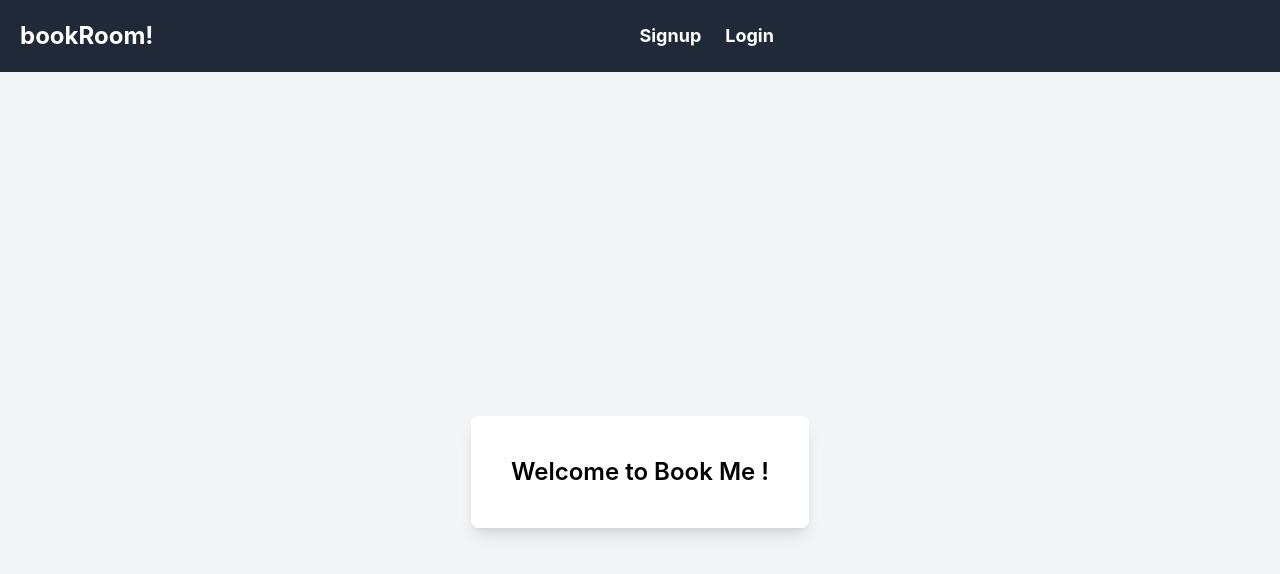
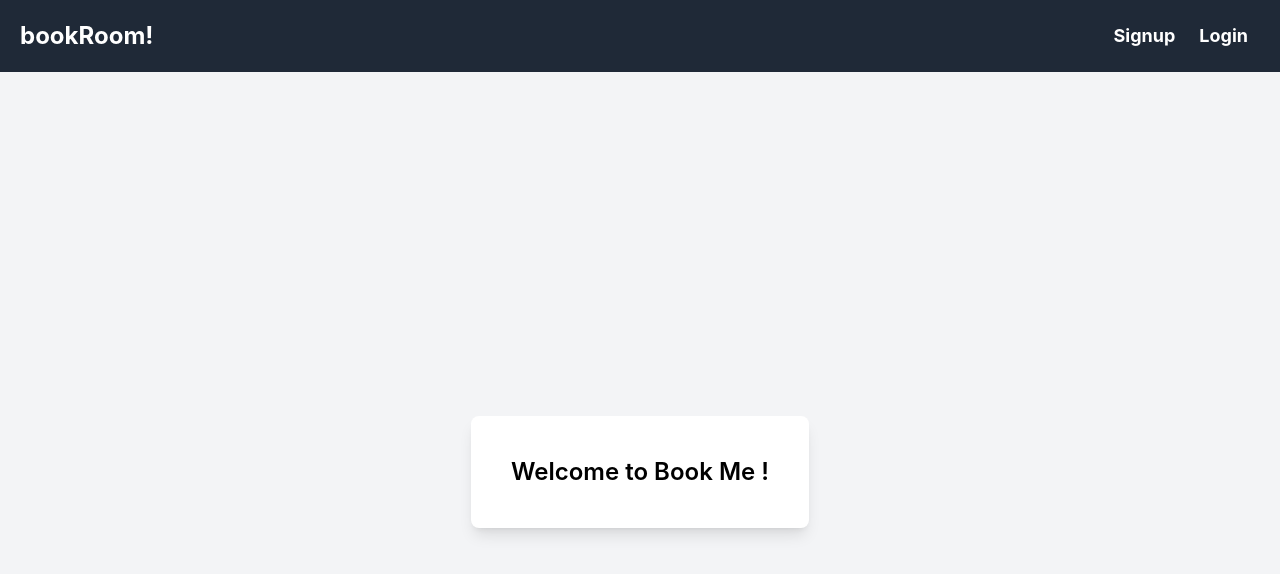
Before and after one commit to pateljay15/DalVacationHome, a React (Create React App) app in the folder frontend/: page / in a window 1280 px wide. Shown: the top 574 px of the page. Built offline with nearby package versions, Linux system fonts and the light colour scheme.

Commit message:
fix signup and login button positioning

```diff
--- a/frontend/src/components/navbar/NavBar.js
+++ b/frontend/src/components/navbar/NavBar.js
@@ -32,7 +32,8 @@ function NavBar() {
           bookRoom!
         </a>
       </div>
-      <div className="navbar-links flex justify-center flex-grow">
+      <div className="flex-grow"></div>
+      <div className="navbar-links flex items-center">
         {auth == null ? (
           <>
             <div className="relative">
```
